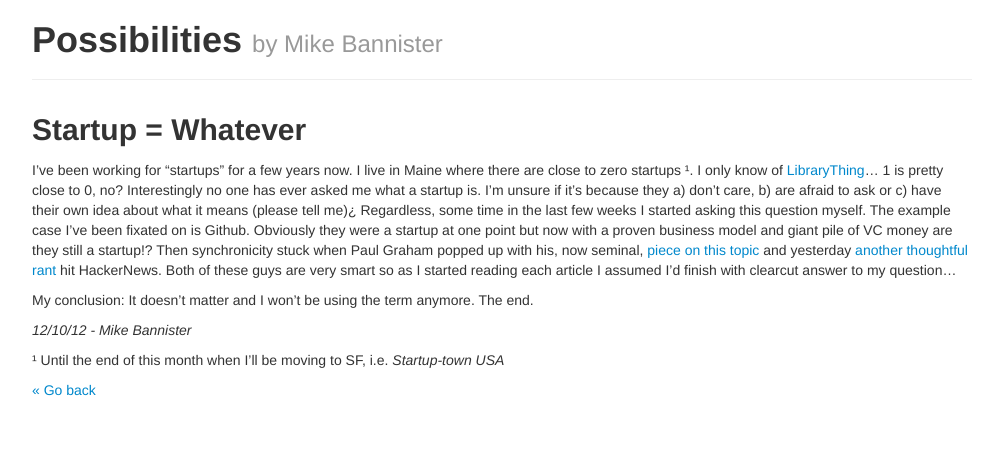
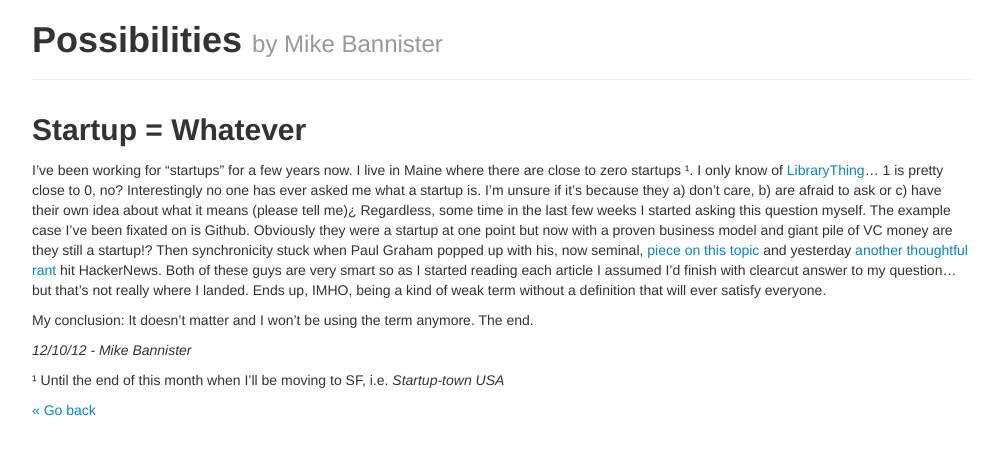
Before and after one commit to willCode2Surf/possibilities.github.com, a Jekyll site: the page built from _posts/2012-10-12-startup-equals-whatever.md, in a window 1280 px wide. Shown: the top 455 px of the page, without its empty margins (138-1136 px from the left). Built offline with Jekyll 4.4.1, drawn with Linux system fonts in a browser that asks for light colours.

Commit message:
update startup post

```diff
--- a/_posts/2012-10-12-startup-equals-whatever.md
+++ b/_posts/2012-10-12-startup-equals-whatever.md
@@ -5,7 +5,7 @@
 
 ## {{ page.title }}
 
-I've been working for "startups" for a few years now. I live in Maine where there are close to zero startups &sup1;. I only know of [LibraryThing](http://librarything.com)... 1 is pretty close to 0, no? Interestingly no one has ever asked me what a startup is. I'm unsure if it's because they a) don't care, b) are afraid to ask or c) have their own idea about what it means (please tell me)¿ Regardless, some time in the last few weeks I started asking this question myself. The example case I've been fixated on is Github. Obviously they were a startup at one point but now with a proven business model and giant pile of VC money are they still a startup!? Then synchronicity stuck when Paul Graham popped up with his, now seminal, [piece on this topic](http://paulgraham.com/growth.html) and yesterday [another thoughtful rant](http://jmlite.tumblr.com/post/33443330774/startup-idea) hit HackerNews. Both of these guys are very smart so as I started reading each article I assumed I'd finish with clearcut answer to my question...
+I've been working for "startups" for a few years now. I live in Maine where there are close to zero startups &sup1;. I only know of [LibraryThing](http://librarything.com)... 1 is pretty close to 0, no? Interestingly no one has ever asked me what a startup is. I'm unsure if it's because they a) don't care, b) are afraid to ask or c) have their own idea about what it means (please tell me)¿ Regardless, some time in the last few weeks I started asking this question myself. The example case I've been fixated on is Github. Obviously they were a startup at one point but now with a proven business model and giant pile of VC money are they still a startup!? Then synchronicity stuck when Paul Graham popped up with his, now seminal, [piece on this topic](http://paulgraham.com/growth.html) and yesterday [another thoughtful rant](http://jmlite.tumblr.com/post/33443330774/startup-idea) hit HackerNews. Both of these guys are very smart so as I started reading each article I assumed I'd finish with clearcut answer to my question... but that's not really where I landed. Ends up, IMHO, being a kind of weak term without a definition that will ever satisfy everyone.
 
 My conclusion: It doesn't matter and I won't be using the term anymore. The end.
 
```
Also changed, not shown: 1 other file.
